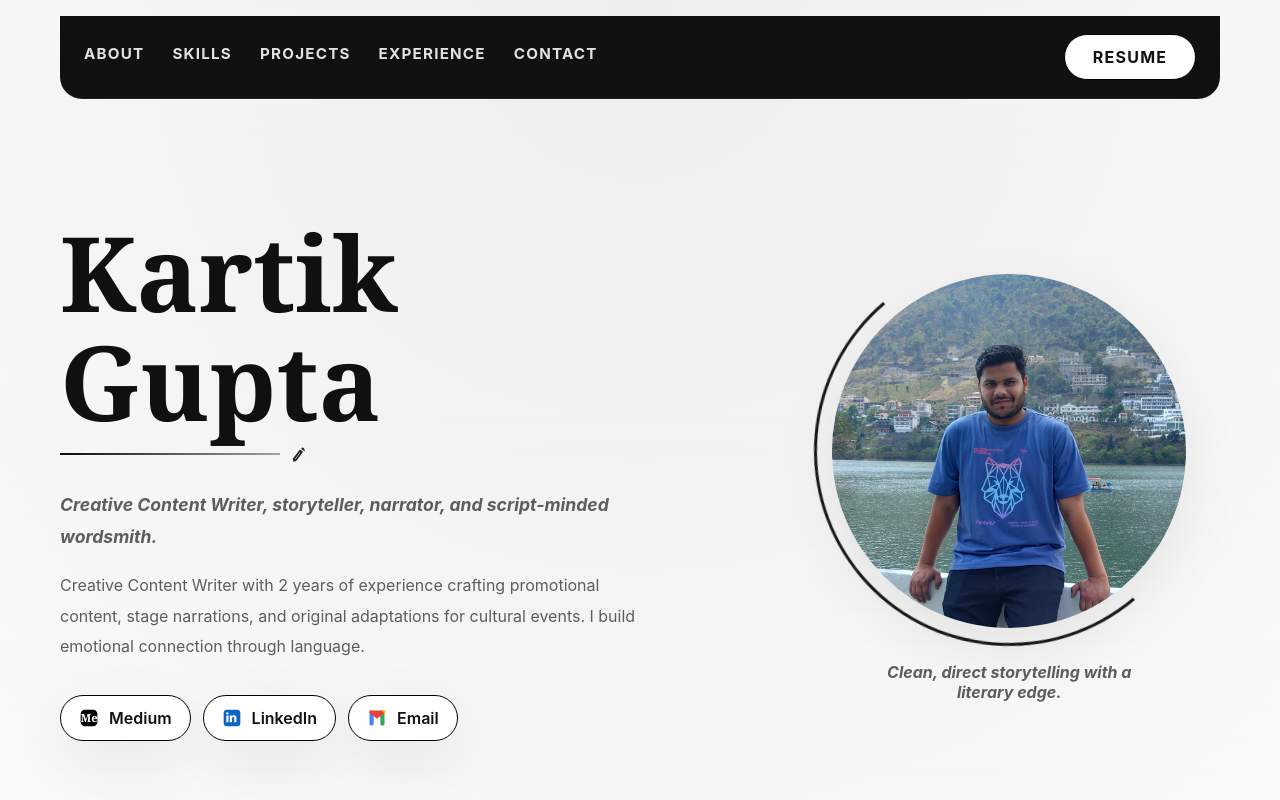
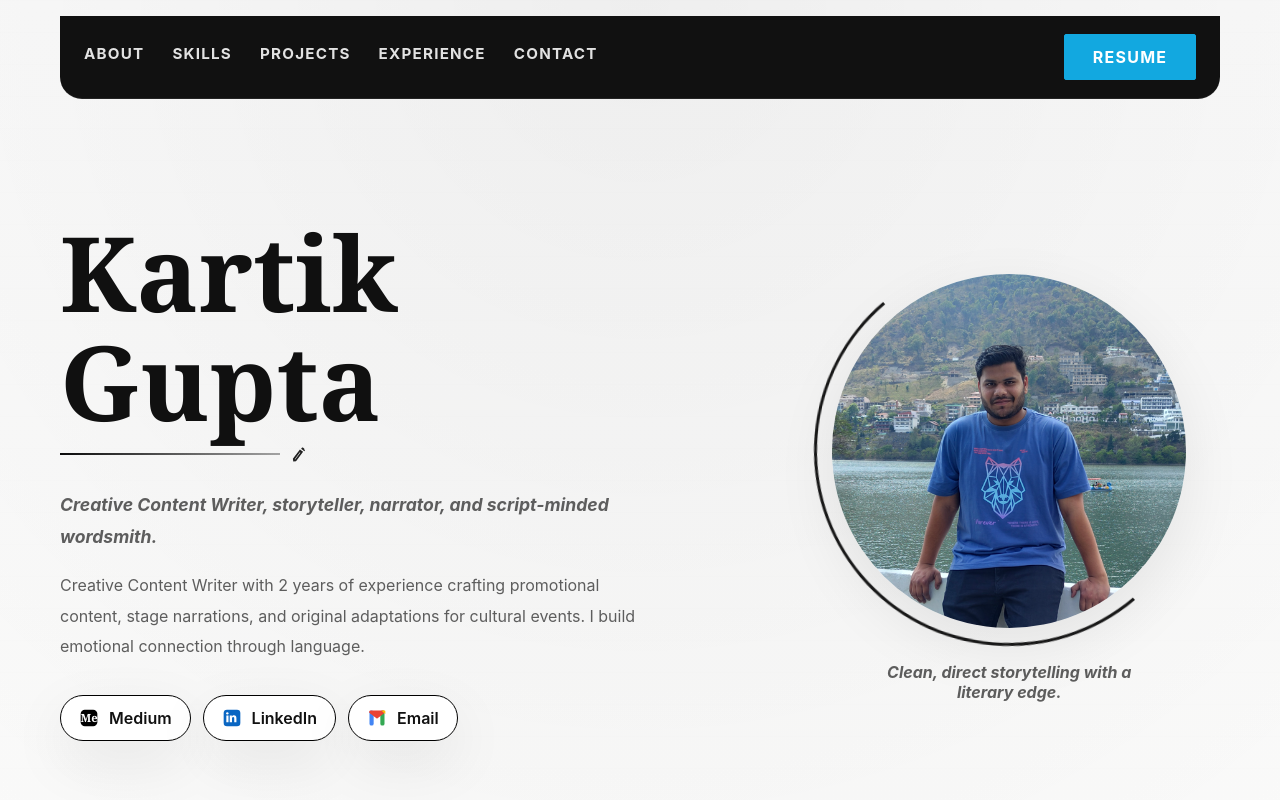
Before and after one commit to Kartikgupta08/Writer-Portfolio, a React (Vite) app: page / in a window 1280 px wide. Shown: the top 800 px of the page. Built offline with nearby package versions, Linux system fonts and the light colour scheme.

Commit message:
Resume Button color changed

```diff
--- a/src/styles.css
+++ b/src/styles.css
@@ -191,7 +191,7 @@ h3 { font-size: 1.5rem; }
   margin-top: 0;
 }
 
-.button, .resume-button, .contact-links a, .project-card a, .genre-tile a {
+.button, .contact-links a, .project-card a, .genre-tile a {
   display: inline-flex;
   align-items: center;
   gap: 10px;
@@ -209,7 +209,6 @@ h3 { font-size: 1.5rem; }
 
 .button-dark,
 .button-light,
-.resume-button,
 .contact-links a,
 .project-card a,
 .genre-tile a {
```
